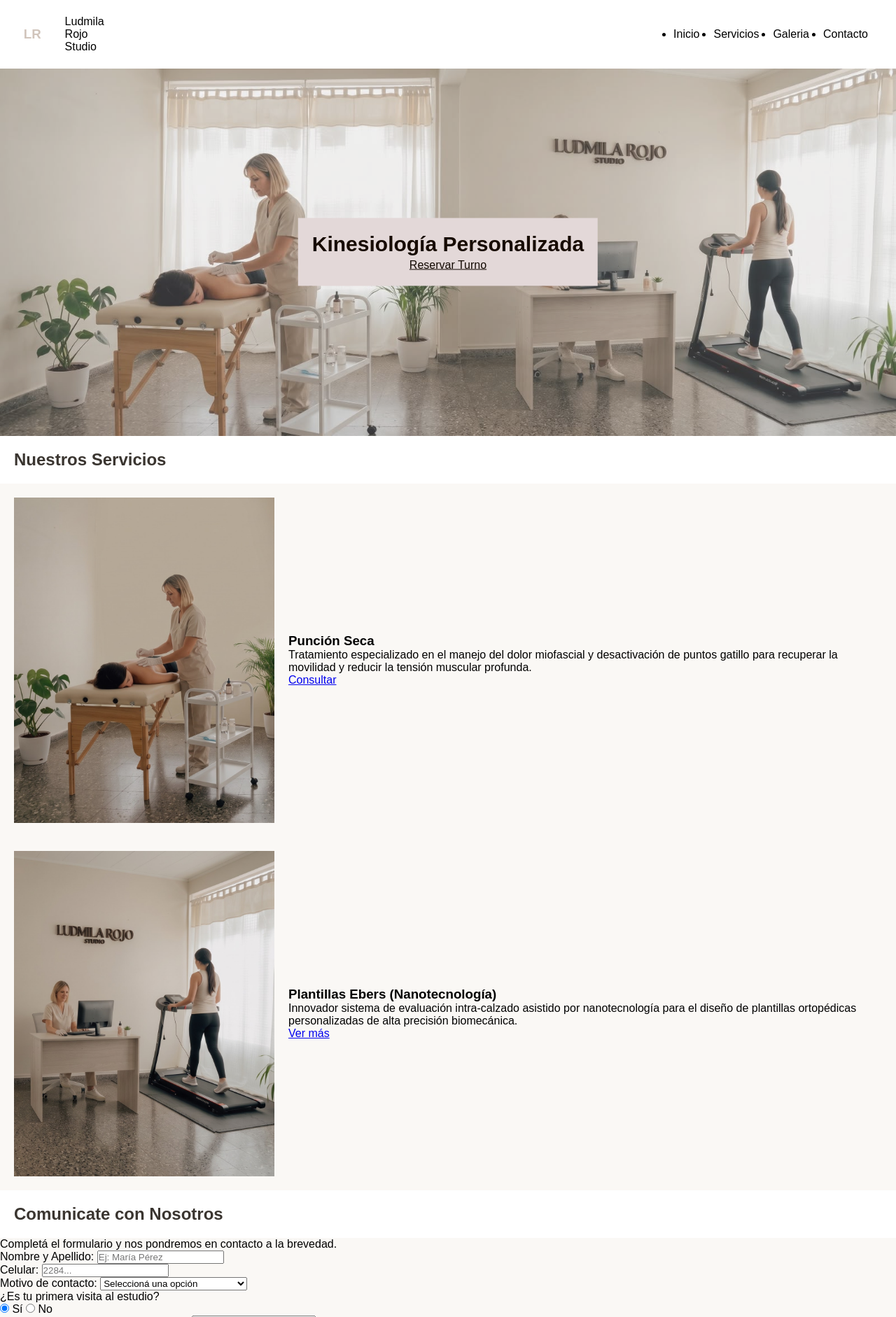
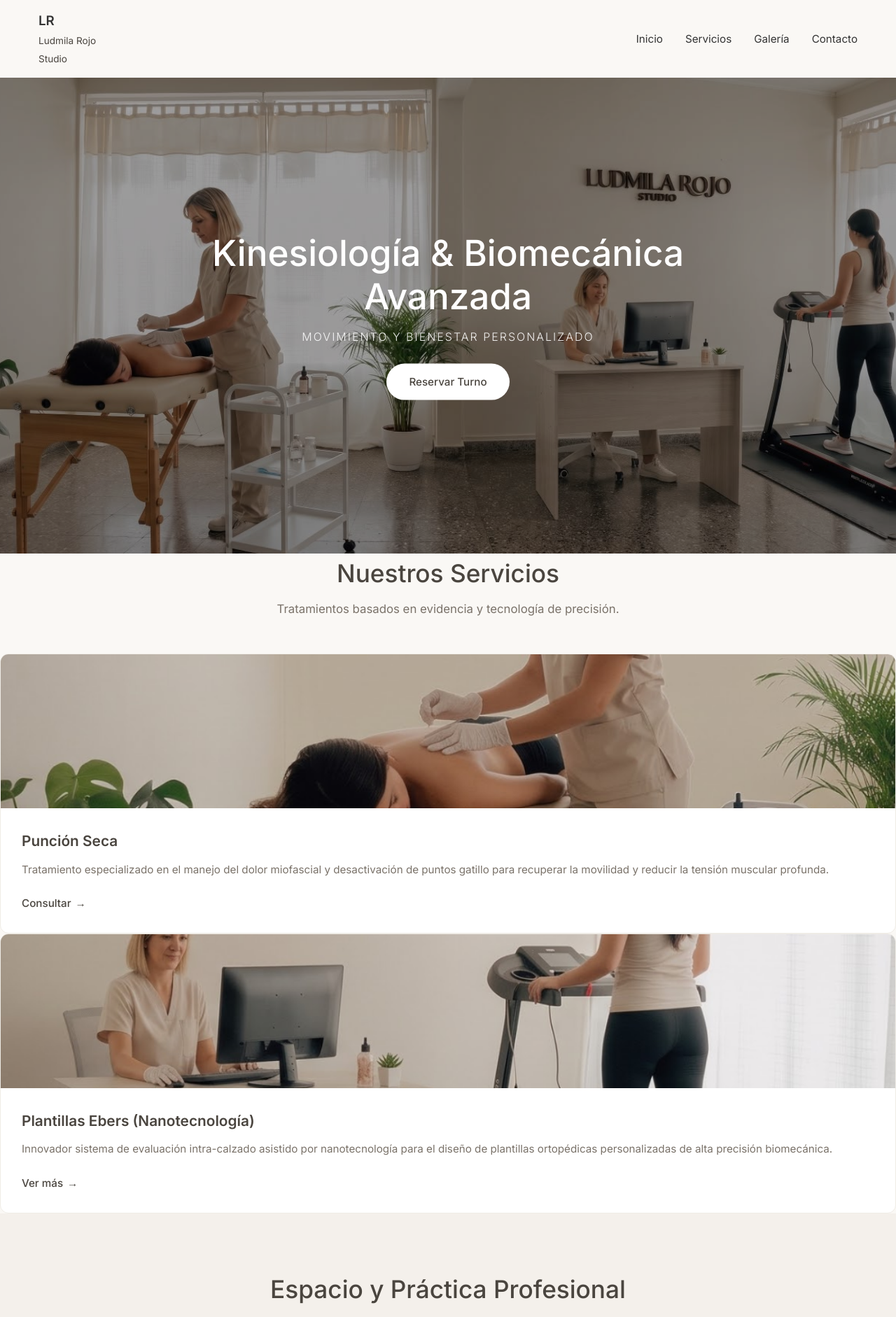
Before and after one commit to kinesiologarojoludmila-spec/lr-studio, a plain HTML site: page index.html in a window 1280 px wide. Shown: the top 1882 px of the page at 70% size. Drawn offline with Linux system fonts and the light colour scheme.

Commit message:
change codigo html y css

```diff
--- a/index.html
+++ b/index.html
@@ -4,7 +4,7 @@
     <meta charset="UTF-8">
     <meta name="viewport" content="width=device-width, initial-scale=1.0">
     <title>Ludmila Rojo Studio</title>
-    <link rel="stylesheet" href="style.css"
+    <link rel="stylesheet" href="style.css">
     <link href="https://fonts.googleapis.com/css2?family=Inter:wght@300;400;500;600&display=swap" rel="stylesheet">
 
 </head>
@@ -12,40 +12,48 @@
 
     <!--HEADER/NAVEGACIÓN-->
     <header class="site-header">
-        <div id="site-header">
-            <div id=""logo-conteniner">
+        <div class="header-container">
+            <div class=""logo-container">
             <h3>LR</h3>
             <span class="name">Ludmila Rojo <br>Studio</span>
             </div>
-            <nav id="nav-menu">
-            <ul class="navegacion">
-                <li>Inicio</li>
-                <li>Servicios</li>
-                <li>Galeria</li>
-                <li>Contacto</li>
+            <nav class="nav-menu">
+            <ul class="nav-list">
+                <li><a href="#" class="nav-link">Inicio</a></li>
+                    <li><a href="#servicios" class="nav-link">Servicios</a></li>
+                    <li><a href="#galeria" class="nav-link">Galería</a></li>
+                    <li><a href="#contacto" class="nav-link">Contacto</a></li>
             </ul>
             </nav>
         </div>
     </header>
+    <main>
 
 
-    <main>
         <!-- 1. SECCIÓN HERO (INICIO) -->
         <section class="hero-section">
-            <div class="img-container">
+            <div class="hero-img-container">
                 <img class="hero-img" src="assets/img/imgfondo-hero.jpeg" alt="imagen de mi consultorio y los diferentes servicios" loading="eager">
+                <div class="hero-overlay"></div>
                 <div class="hero-content">
-                    <h1 class="hero-title">Kinesiología Personalizada</h1>
+                    <h1 class="hero-title">Kinesiología & Biomecánica Avanzada</h1>
+                    <p class="hero-subtitle">Movimiento y Bienestar Personalizado</p>
                     <a href="contacto" class="cta-button">Reservar Turno</a>
+                </div>
             </div>
         </section>
 
-        <!-- 2. SECCIÓN DE TARJETAS (CARDS) -->
-        <section class="servicios-cards">
-            <h2>Nuestros Servicios </h2>
+        <!-- 2. SECCIÓN DE TARJETAS (SERVICIOS) -->
+        <section id= "servicios" class="servicios-section">
+            <div class="section-header">
+                <h2>Nuestros Servicios</h2>
+                <p>Tratamientos basados en evidencia y tecnología de precisión.</p>
+            </div>
             <div class="cards-conteiner">
                 <article class="card">
-                    <img src="assets/img/img-puncion.jpg" alt="Sesión de Punción Seca" class="card-img">
+                    <div class="card-img-wrapper">
+                        <img src="assets/img/img-puncion.jpg" alt="Sesión de Punción Seca" class="card-img">
+                    </div>
                     <div class="card-body">
                         <h3>Punción Seca</h3>
                         <p class="card-text">Tratamiento especializado en el manejo del dolor miofascial y desactivación de puntos gatillo para recuperar la movilidad y reducir la tensión muscular profunda.</p>
@@ -54,20 +62,24 @@
                 </article>
 
                 <article class="card">
-                    <img src="assets/img/img-plantillas.jpg" alt="Sistema innovador Ebers de evaluación intra calzado" class="card-img">
+                    <div class="card-img-wrapper">
+                        <img src="assets/img/img-plantillas.jpg" alt="Sistema innovador Ebers" class="card-img">
+                    </div>
                     <div class="card-body">
                         <h3>Plantillas Ebers (Nanotecnología)</h3>
                         <p class="card-text">Innovador sistema de evaluación intra-calzado asistido por nanotecnología para el diseño de plantillas ortopédicas personalizadas de alta precisión biomecánica.</p>
                         <a href="#contacto" class="card-btn">Ver más</a>
                     </div>
                 </article>
+            </div>
+        </section>
 
+   <!-- 3. SECCIÓN GALERÍA -->
+
+        <section id="galeria" class="gallery-section">
+            <div class="section-header">
+                 <h2>Espacio y Práctica Profesional</h2>
             </div>
-
-
-
-        <!-- <section id="galeria" class="gallery-section">
-            <h2 class="section-title">Espacio y Práctica Profesional</h2>
             <div class="gallery-mosaic">
                 <img src="assets/img/img-consul.jpeg" alt="Consultorio minimalista" class="gallery-img">
                 <img src="assets/img/img-ebers-cinta.jpeg" alt="Evaluación de la Pisada Dinámica y estática" class="gallery-img">
@@ -76,28 +88,30 @@
                 <img src="assets/img/img-plantillas.jpg" alt="Detalle de plantillas Ebers" class="gallery-img">
                 <img src="assets/img/img-agujas.jpeg" alt="Agujas Punción Seca" class="gallery-img">
             </div>
-        </section> -->
+        </section>
 
         <!-- 4. SECCIÓN DE CONTACTO (FORMULARIO) -->
+
         <section id="contacto" class="contact-section">
-            <h2 class="section-title">Comunicate con Nosotros</h2>
-            <p class="section-subtitle">Completá el formulario y nos pondremos en contacto a la brevedad.</p>
-            <form action="#" method="POST" class="contact-form">
+            <div class="section-header">
+                <h2>Comunicate con Nosotros</h2>
+                <p class="section-subtitle">Completá el formulario y nos pondremos en contacto a la brevedad.</p>
+            </div>
 
-            <!-- Campo 1: Nombre -->
+        <form action="#" method="POST" class="contact-form"></form>
+
                 <div class="form-group">
-                    <label for="nombre">Nombre y Apellido:</label>
-                    <input type="text" id="nombre" name="nombre" required placeholder="Ej: María Pérez">
+                    <label for="nombre">Nombre y Apellido</label>
+                    <input type="text" id="nombre" name="nombre" required placeholder="Ej: Ludmila Rojo">
                 </div>
-            <!-- Campo 2: Teléfono -->
+
                 <div class="form-group">
-                    <label for="telefono">Celular:</label>
+                    <label for="telefono">Celular</label>
                     <input type="tel" id="telefono" name="telefono" required placeholder="2284...">
                 </div>
 
-            <!-- Campo 3: Menú desplegable (Motivo de contacto) -->
                 <div class="form-group">
-                    <label for="motivo">Motivo de contacto:</label>
+                    <label for="motivo">Motivo de contacto</label>
                     <select id="motivo" name="motivo" required>
                         <option value="" disabled selected>Seleccioná una opción</option>
                         <option value="puncion">Consulta sobre Punción Seca</option>
@@ -105,7 +119,7 @@
                         <option value="general">Consulta General / Kinesiología</option>
                     </select>
                 </div>
-            <!-- Campo 4: Selección única (Radio buttons) -->
+
                 <div class="form-group radio-group">
                     <label>¿Es tu primera visita al estudio?</label>
                     <div class="radio-options">
@@ -114,18 +128,15 @@
                     </div>
                 </div>
 
-            <!-- Campo 6: Comentarios (<textarea>) -->
                 <div class="form-group full-width">
-                    <label for="comentarios">Comentarios o Consultas Adicionales:</label>
+                    <label for="comentarios">Comentarios o Consultas Adicionales</label>
                     <textarea id="comentarios" name="comentarios" rows="4" placeholder="Contanos brevemente tu motivo de consulta..."></textarea>
                 </div>
 
-            <!-- Controles: Botones Submit y Reset -->
                 <div class="form-buttons">
                     <button type="submit" class="btn-submit">Enviar Mensaje</button>
                     <button type="reset" class="btn-reset">Limpiar</button>
                 </div>
-
             </form>
         </section>
     </main>
--- a/style.css
+++ b/style.css
@@ -1,42 +1,42 @@
-/* --- RESET --- */
+/* --- RESET GENERAL--- */
 * {
     margin: 0;
     padding: 0;
     box-sizing: border-box;
 }
 
-:root {
-    /* --- COLORES PRINCIPALES Y DE MARCA --- */
-    --color-primary: #4A453F;        /* Cafe Neutro Oscuro: Usado en encabezados, botones de envío y nombres de marca */
-    --color-primary-hover: #332F2B;  /* Cafe Intenso: Estado hover/activo de botones principales */
-    --color-accent: #E2D9D2;         /* Nude Usado en el botón principal (CTA) del Hero */
-    --color-accent-hover: #D1C5BC;   /* Beige Tostado Sutil: Hover para botones secundarios y acentos */
-
-    /* --- FONDO Y SUPERFICIES --- */
-    --color-bg-main: #FAF8F5;        /* Blanco Nude Sutil: Fondo general del sitio */
-    --color-bg-card: #FFFFFF;        /* Blanco Puro: Fondo para tarjetas (Cards) y formulario */
-    --color-bg-alt: #F4F0EB;         /* Beige Sutil de Contraste: Fondo de la sección de galería */
-
-    /* --- TEXTOS --- */
-    --color-text-main: #333333;      /* Gris Carbón Suave: Texto de lectura principal */
-    --color-text-muted: #7A7269;     /* Gris Muted / Topo: Subtítulos y textos secundarios */
-    --color-text-link: #6B635B;      /* Marrón Grisáceo: Enlaces de navegación */
-
-    /* --- BORDES Y DETALLES --- */
-    --color-border-light: #EFECE6;   /* Borde Sutil: Líneas divisoras del header y tarjetas */
-    --color-border-input: #D1C5BC;   /* Borde Nude de Input: Marcos para el formulario */
-
-    /* --- FOOTER Y CONTRASTE --- */
-    --color-footer-bg: #3A3530;      /* Gris Oscuro Tierra: Fondo del pie de página */
-    --color-footer-text: #D1C5BC;    /* Beige Claro: Texto informativo en el footer */
-    --color-white: #FFFFFF;          /* Blanco Puro para textos sobre fondos oscuros */
+html {
+    scroll-behavior: smooth;
 }
 
+/* --- VARIABLES DE DISEÑO (PALETA DE COLORES) --- */
+:root {
+    --color-primary: #4A453F;
+    --color-primary-hover: #332F2B;
+    --color-accent: #E2D9D2;
+    --color-accent-hover: #D1C5BC;
+
+    --color-bg-main: #FAF8F5;
+    --color-bg-card: #FFFFFF;
+    --color-bg-alt: #F4F0EB;
+
+    --color-text-main: #333333;
+    --color-text-muted: #7A7269;
+    --color-text-link: #4A453F;
+
+    --color-border-light: #EFECE6;
+    --color-border-input: #D1C5BC;
+
+    --color-footer-bg: #3A3530;
+    --color-footer-text: #D1C5BC;
+    --color-white: #FFFFFF;
+}
 
 body {
-    font-family: sans-serif;
-    /*color: var(--color-text-main);*/
+    font-family: 'Inter', sans-serif;
+    color: var(--color-text-main);
     background-color: var(--color-bg-main);
+    line-height: 1.6;
 }
 
 
@@ -44,133 +44,423 @@ body {
 
 #site-header {
     background-color: var(--color-white);
-    display: flex;
-    justify-content:space-between;
-    align-items: center;
-    padding: 0%;
+   position: sticky;
+    top: 0;
+    z-index: 1000;
+    border-bottom: 1px solid var(--color-border-light);
 }
 
-.site-header div {
-   /* background-color:rgb(207, 45, 94);*/
+.header-container {
+  max-width: 1200px;
+  margin: 0 auto;
   display: flex;
-    justify-content: center;
-    align-items:center;
-    gap: 20px;
-    padding: 20px;
+  justify-content: space-between;
+  align-items: center;
+  padding: 15px;
 }
 
-    .site-header h3 {
-    color: #D1C5BC;
-    padding: 10%;
-    border-radius: 10%;
+.logo-container {
+  display: flex;
+  align-items: center;
+  gap: 12px;
 }
 
-
-    .site-header nav {
-    /*background-color:rgb(223, 84, 29);*/
-    display: flex;
-    padding: 20px;
+.logo-mark {
+    background-color: var(--color-primary);
+    color: var(--color-white);
+    font-weight: 600;
+    font-size: 1.1rem;
+    padding: 8px 12px;
+    border-radius: 6px;
+    letter-spacing: 1px;
 }
 
-    ul {
-    /*background-color: var(--color-footer-bg);*/
+.name {
+    color: var(--color-primary);
+    font-size: 0.85rem;
+    line-height: 1.2;
+
+}
+
+.nav-list {
     display: flex;
-    justify-content:flex-end;
     align-items: center;
-    gap: 20px;
-    padding: 20px;
+    list-style: none;
+    gap: 32px;
+}
+
+.nav-link {
+    text-decoration: none;
+    color: var(--color-text-main);
+    font-size: 0.95rem;
+    font-weight: 400;
+    transition: color 0.3s ease;
+}
+
+.nav-link:hover {
+    color: var(--color-primary-hover);
 }
 
 /* --- SECCIÓN HERO --- */
 
 .hero-section {
-  /*background-color: #35e226;*/
-  display: grid;
-  grid-template-columns: 1fr;
-  grid-template-rows: 1fr;
   position: relative;
-  overflow: hidden;
+  width: 100%;
+  height: 85vh;
+  min-height: 500px;
 }
 
-.img-container {
+.hero-img-container {
     position: relative;
-  display: inline-block;
-  text-align: center;
+    width: 100%;
+    height: 100%;
 }
 
-.img-container img {
-    display: block;
+.hero-img {
     width: 100%;
-    height:auto;
+    height: 100%;
     object-fit: cover;
-    opacity: 80%;
+}
+
+/* resaltar texto sobre la foto */
+.hero-overlay {
+    position: absolute;
+    top: 0;
+    left: 0;
+    width: 100%;
+    height: 100%;
+    background: rgba(0, 0, 0, 0.35);
 }
 
 .hero-content {
-  background-color: rgb(227, 216, 216) ;
+    display: flex;
+    flex-direction: column;
+    align-items: center;
+    gap: 15px;
     position: absolute;
     top: 50%;
     left: 50%;
     transform: translate(-50%, -50%);
-  color:#170b01;
-  padding: 20px;
-  font-size:20px;
+    text-align: center;
+    color: var(--color-white);
+    width: 90%;
+    max-width: 800px;
+
+}
+
+.hero-subtitle {
+    font-size: 1rem;
+    font-weight: 300;
+    letter-spacing: 2px;
+    text-transform: uppercase;
+    opacity: 0.9;
+}
+
+.hero-title {
+    font-size: clamp(2rem, 4vw, 3.5rem);
+    font-weight: 500;
+    line-height: 1.2;
 }
 
 .cta-button {
-  /*background-color: rgb(236, 238, 234);*/
-  color: #130902;
-  border:none;
-  font-size: 16px;
-  cursor:pointer;
+    display: inline-block;
+    background-color: var(--color-white);
+    color: var(--color-primary);
+    padding: 14px 32px;
+    border-radius: 30px;
+    text-decoration: none;
+    font-weight: 500;
+    font-size: 0.95rem;
+    transition: all 0.3s ease;
+    margin-top: 10px;
+}
+
+.cta-button:hover {
+    background-color: var(--color-accent);
+    transform: translateY(-2px);
 }
 
 
 <!--SECCIÓN DE TARJETAS-->
 
 
-.cards-conteiner {
-    display: flex;
-    justify-content:flex-end;
-    align-items: center;
-    gap: 20px;
-    padding: 20px;
+.servicios-section {
+    max-width: 1200px;
+    margin: 0 auto;
+    padding: 80px 20px;
 }
 
-section h2 {
-    color: var(--color-footer-bg);
-    background-color: var(--color-bg-card);
-    padding: 20px;
+.section-header {
+    text-align: center;
+    margin-bottom: 50px;
 }
 
-article {
-    /*background-color: brown;*/
-    display: flex;
-    justify-content:flex-end;
-    align-items: center;
-    gap: 20px;
-    padding: 20px;
+.section-header h2 {
+    font-size: 2.2rem;
+    color: var(--color-primary);
+    font-weight: 500;
+    margin-bottom: 10px;
 }
 
-
-.card-img {
-    width: 30%;
+.section-header p {
+    color: var(--color-text-muted);
+    font-size: 1.05rem;
 }
 
+.cards-container {
+    display: grid;
+    grid-template-columns: repeat(auto-fit, minmax(320px, 1fr));
+    gap: 30px;
+}
 
-.gallery-mosaic {
-    display: grid;
-grid-template-columns: 3fr;
-  grid-template-rows: 2fr;
-  position: relative;
+.card {
+    background-color: var(--color-bg-card);
+    border-radius: 12px;
+    overflow: hidden;
+    border: 1px solid var(--color-border-light);
+    display: flex;
+    flex-direction: column;
+    transition: transform 0.3s ease, box-shadow 0.3s ease;
+}
+
+.card:hover {
+    transform: translateY(-5px);
+    box-shadow: 0 12px 30px rgba(0, 0, 0, 0.05);
+}
+
+.card-img-wrapper {
+    width: 100%;
+    height: 220px;
     overflow: hidden;
 }
 
+.card-img {
+    width: 100%;
+    height: 100%;
+    object-fit: cover;
+    transition: transform 0.5s ease;
+}
+
+.card:hover .card-img {
+    transform: scale(1.03);
+}
+
+.card-body {
+    padding: 30px;
+    display: flex;
+    flex-direction: column;
+    flex-grow: 1;
+}
+
+.card-body h3 {
+    font-size: 1.3rem;
+    color: var(--color-primary);
+    margin-bottom: 12px;
+    font-weight: 600;
+}
+
+.card-text {
+    color: var(--color-text-muted);
+    font-size: 0.95rem;
+    line-height: 1.6;
+    margin-bottom: 24px;
+    flex-grow: 1;
+}
+
+.card-btn {
+    display: inline-block;
+    text-decoration: none;
+    color: var(--color-primary);
+    font-weight: 500;
+    font-size: 0.95rem;
+    position: relative;
+    width: fit-content;
+}
+
+.card-btn::after {
+    content: '→';
+    margin-left: 6px;
+    transition: transform 0.3s ease;
+}
+
+.card-btn:hover::after {
+    transform: translateX(4px);
+}
+
+/* --- SECCIÓN GALERÍA --- */
+
+.gallery-section {
+    background-color: var(--color-bg-alt);
+    padding: 80px 20px;
+}
+
+.gallery-mosaic {
+    max-width: 1200px;
+    margin: 0 auto;
+    display: grid;
+    grid-template-columns: repeat(3, 1fr);
+    gap: 16px;
+}
+
 .gallery-img {
+    width: 100%;
+    height: 280px;
+    object-fit: cover;
+    border-radius: 8px;
+    transition: opacity 0.3s ease;
+}
 
+.gallery-img:hover {
+    opacity: 0.9;
+}
+
+/* --- SECCIÓN CONTACTO (FORMULARIO) --- */
+.contact-section {
+    max-width: 800px;
+    margin: 0 auto;
+    padding: 80px 20px;
+}
+
+.contact-form {
+    background-color: var(--color-bg-card);
+    padding: 40px;
+    border-radius: 16px;
+    border: 1px solid var(--color-border-light);
+    box-shadow: 0 4px 20px rgba(0, 0, 0, 0.02);
     display: grid;
-grid-template-columns: 3fr;
-  grid-template-rows: 2fr;
-  position: relative;
-  overflow: hidden;
+    grid-template-columns: 1fr 1fr;
+    gap: 24px;
 }
+
+.form-group {
+    display: flex;
+    flex-direction: column;
+    gap: 8px;
+}
+
+.form-group.full-width {
+    grid-column: span 2;
+}
+
+.form-group label {
+    font-size: 0.9rem;
+    font-weight: 500;
+    color: var(--color-primary);
+}
+
+.form-group input,
+.form-group select,
+.form-group textarea {
+    width: 100%;
+    padding: 12px 16px;
+    border: 1px solid var(--color-border-input);
+    border-radius: 8px;
+    font-family: 'Inter', sans-serif;
+    font-size: 0.95rem;
+    background-color: var(--color-bg-main);
+    color: var(--color-text-main);
+    outline: none;
+    transition: border-color 0.3s ease;
+}
+
+.form-group input:focus,
+.form-group select:focus,
+.form-group textarea:focus {
+    border-color: var(--color-primary);
+}
+
+.radio-group .radio-options {
+    display: flex;
+    gap: 20px;
+    margin-top: 6px;
+}
+
+.radio-options label {
+    font-weight: 400;
+    cursor: pointer;
+    display: flex;
+    align-items: center;
+    gap: 6px;
+}
+
+.form-buttons {
+    grid-column: span 2;
+    display: flex;
+    gap: 16px;
+    margin-top: 10px;
+}
+
+.btn-submit {
+    background-color: var(--color-primary);
+    color: var(--color-white);
+    border: none;
+    padding: 14px 28px;
+    border-radius: 8px;
+    font-weight: 500;
+    cursor: pointer;
+    transition: background-color 0.3s ease;
+    flex: 1;
+}
+
+.btn-submit:hover {
+    background-color: var(--color-primary-hover);
+}
+
+.btn-reset {
+    background-color: transparent;
+    color: var(--color-text-muted);
+    border: 1px solid var(--color-border-input);
+    padding: 14px 28px;
+    border-radius: 8px;
+    font-weight: 500;
+    cursor: pointer;
+    transition: all 0.3s ease;
+}
+
+.btn-reset:hover {
+    background-color: var(--color-bg-alt);
+    color: var(--color-text-main);
+}
+
+/* --- FOOTER --- */
+.site-footer {
+    background-color: var(--color-footer-bg);
+    color: var(--color-footer-text);
+    text-align: center;
+    padding: 30px 20px;
+    font-size: 0.85rem;
+    font-weight: 300;
+}
+
+/* --- RESPONSIVE DESIGN --- */
+@media (max-width: 768px) {
+    .header-container {
+        flex-direction: column;
+        gap: 16px;
+        padding: 1rem;
+    }
+
+    .nav-list {
+        gap: 16px;
+    }
+
+    .gallery-mosaic {
+        grid-template-columns: repeat(2, 1fr);
+    }
+
+    .contact-form {
+        grid-template-columns: 1fr;
+        padding: 24px;
+    }
+
+    .form-group.full-width,
+    .form-buttons {
+        grid-column: span 1;
+    }
+}
+
+@media (max-width: 480px) {
+    .gallery-mosaic {
+        grid-template-columns: 1fr;
+    }
+}
```
Also changed, not shown: productos.html (deleted). Lines whose indentation alone changed are shown as unchanged.
